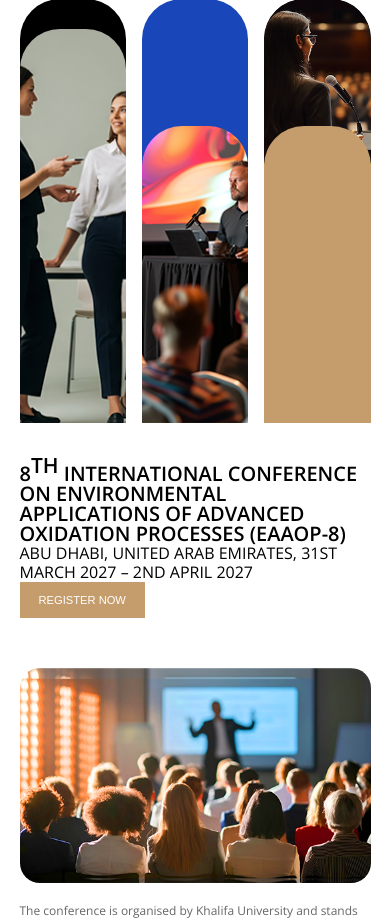
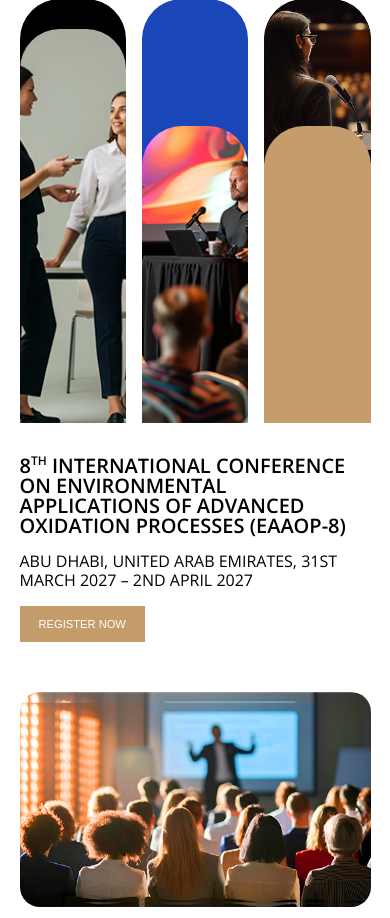
Before and after one commit to arshpharala/EAAOP8, a PHP site: page / in a window 390 px wide. Shown: the part 113-1031 px from the top of the page. Run offline with PHP 8.4, Linux system fonts and the light colour scheme.

Commit message:
`Updated CSS and SCSS files with minor styling changes`

```diff
--- a/assets/css/main.css
+++ b/assets/css/main.css
@@ -214,6 +214,9 @@
   display: grid;
   place-items: end;
 }
+.hero-section .power {
+  font-size: clamp(12px, 2vw, 21px);
+}
 .hero-section__content {
   display: grid;
   gap: 2rem;
@@ -241,10 +244,12 @@
   line-height: 1.2;
   text-transform: uppercase;
   font-weight: normal;
+  padding: 1rem 0;
 }
 @media (min-width: 45rem) {
   .hero-section__subtitle {
     max-width: 75%;
+    padding: 0;
   }
 }
 .hero-section__content > *:first-child {
--- a/assets/scss/components/hero/_hero.scss
+++ b/assets/scss/components/hero/_hero.scss
@@ -6,6 +6,12 @@
   padding-top: 5rem;
   display: grid;
   place-items: end;
+
+
+  .power{
+      font-size: clamp(12px, 2vw, 21px);
+
+  }
 
   &__content {
     display: grid;
@@ -24,18 +30,20 @@
     padding-top: 0;
     line-height: 1;
     @include responsive(lg) {
-    padding-top: 1rem;
-
+      padding-top: 1rem;
     }
   }
 
-  &__subtitle{
+  &__subtitle {
     font-size: clamp(16px, 2vw, 22.92px);
     line-height: 1.2;
     text-transform: uppercase;
     font-weight: normal;
-    @include responsive(md){
-    max-width: 75%;
+    padding: 1rem 0;
+
+    @include responsive(md) {
+      max-width: 75%;
+      padding: 0;
     }
   }
 
--- a/index.html
+++ b/index.html
@@ -140,7 +140,7 @@
         <div class="hero-section__left">
           <div class="empty"></div>
           <h1 class="hero-section__title">
-            8<sup style="font-size: 21px;">th</sup> International Conference on Environmental Applications of
+            8<sup class="power">th</sup> International Conference on Environmental Applications of
             Advanced Oxidation Processes (EAAOP-8)
           </h1>
           <h2 class="hero-section__subtitle">
```
Also changed, not shown: 1 other file.
